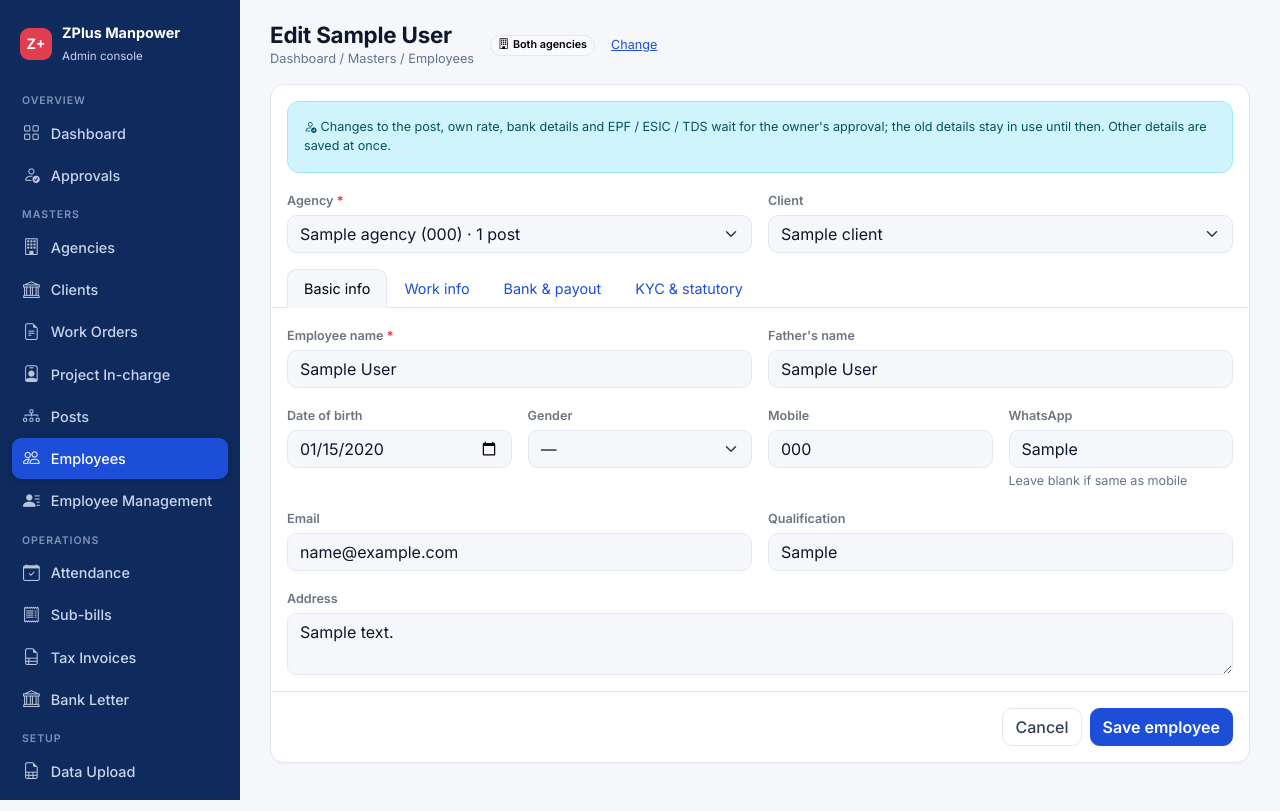
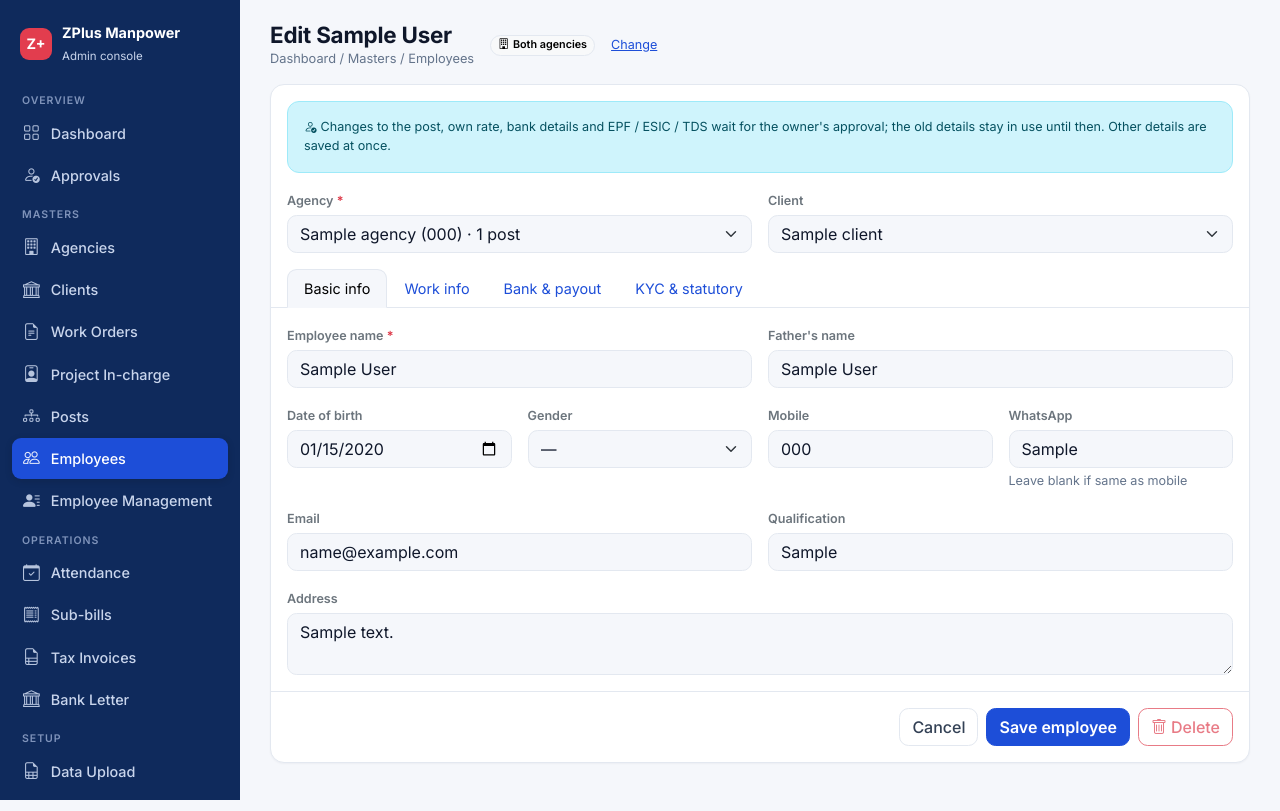
Before and after one commit to EPFRAGHU/zplus, a Laravel app: page /employees/1/edit in a window 1280 px wide. Run offline with Laravel 12, Linux system fonts and the light colour scheme; a user stored in the database is signed in; data comes from the database, SQL or seed files in the repository; tables that the repository leaves empty hold one stand-in row (values such as "Sample post").

Commit message:
feat: delete button on the employee edit page

```diff
--- a/config/releases.php
+++ b/config/releases.php
@@ -12,6 +12,10 @@ return [
     'timezone' => 'Asia/Kolkata',      // release times are Indian Standard Time
 
     'releases' => [
+        ['version' => '2.33.1', 'date' => '2026-11-23 18:15', 'title' => 'Delete button on the employee edit page', 'type' => 'fix', 'notes' => [
+            'Employees → Edit: a Delete button after "Save employee" (Super Admins and Accounts), for someone entered by mistake; greyed out with the reason once the person is on attendance, bills or letters (set them Inactive instead)',
+            'A waiting approval of a deleted employee is closed; recorded in the Activity log',
+        ]],
         ['version' => '2.33.0', 'date' => '2026-11-23 17:30', 'title' => 'Approvals: new employees in a clean table', 'type' => 'feature', 'notes' => [
             'Approvals page: new employees waiting are shown in a table per agency with columns Employee, Post (project, rate), Bank, Name as per bank, A/c no., IFSC, EPF, ESIC, TDS (On / Off badges)',
             'Actions at the end of each row: Approve, Return (asks for the reason) and Delete for an employee entered by mistake (only if not yet on attendance or bills; the request is then closed as withdrawn)',
--- a/resources/views/employees/form.blade.php
+++ b/resources/views/employees/form.blade.php
@@ -111,8 +111,21 @@
     <div class="d-flex gap-2 justify-content-end p-3 border-top">
       <a class="btn btn-outline-secondary" href="{{ $employee->exists ? route('employees.show', $employee) : route('employees.index') }}">Cancel</a>
       <button class="btn btn-primary">Save employee</button>
+      @if($employee->exists)
+        @can('delete-masters')
+          {{-- After Save (owner, 23 Nov 2026); submits the separate delete form below. Only someone not yet on attendance or bills. --}}
+          @php($blocked = \App\Support\SafeDelete::employee($employee))
+          <span class="d-inline-block" tabindex="0" title="{{ $blocked ?: 'Delete this employee (entered by mistake)' }}">
+            <button type="submit" form="delete-employee" class="btn btn-outline-danger" @disabled($blocked)><i class="bi bi-trash me-1"></i>Delete</button></span>
+        @endcan
+      @endif
     </div>
   </form>
+  @if($employee->exists)
+    @can('delete-masters')
+      <form method="post" action="{{ route('employees.destroy', $employee) }}" id="delete-employee" data-confirm="Delete {{ $employee->name }} ({{ $employee->emp_code }})? Use this only for someone entered by mistake. This cannot be undone." onsubmit="return confirm(this.dataset.confirm)">@csrf @method('delete')</form>
+    @endcan
+  @endif
   @can('manage-masters')@include('posts._add-modal', ['onSaved' => 'select'])@endcan
   <script>
     // Agency narrows the clients; client narrows the posts.
```
Also changed, not shown: tests/Feature/StaffApprovalTest.php (+11 -0 lines), CHANGELOG.md.
